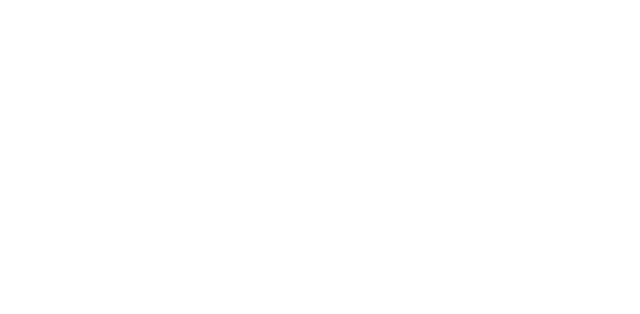
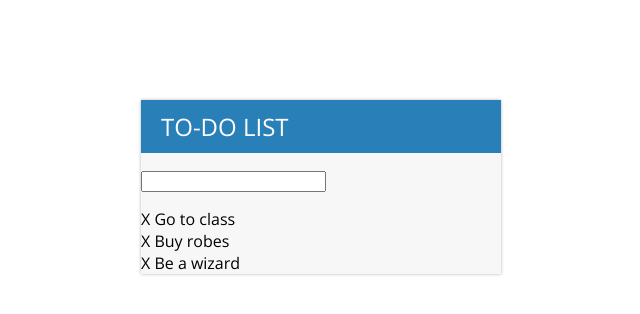
Before and after one commit to Adam-Davenport/TodoList, a plain HTML site: page index.html in a window 1280 px wide. Shown: the whole page, without its empty margins (319-959 px from the left). Drawn offline with nearby package versions, Linux system fonts and the light colour scheme.

Commit message:
Implemented all basic functionality of the todo list. Items can be added Items can be removed Items can be checked on and off of the list Minor styling has been done to the app

```diff
--- a/css/todo.css
+++ b/css/todo.css
@@ -0,0 +1,29 @@
+#container{
+	width: 360px;
+	margin: 100px auto;
+	background: #f7f7f7;
+	box-shadow: 0 0 3px rgba(0,0,0, 0.3);
+}
+
+h1{
+	background: #2980b9;
+	color: white;
+	text-transform: uppercase;
+	font-size: 24px;
+	font-weight: 400;
+	padding: 10px 20px;
+}
+
+.completed{
+	text-decoration: line-through;
+	color: grey;
+}
+
+ul{
+	list-style: none;
+	padding: 0;
+}
+
+body{
+	font-family: 'Open Sans', sans-serif;
+}
--- a/index.html
+++ b/index.html
@@ -4,9 +4,18 @@
 	<meta charset="UTF-8">
 	<title>Todo List</title>
 	<link rel="stylesheet" href="css/todo.css">
+	<link href="https://fonts.googleapis.com/css?family=Open+Sans" rel="stylesheet">
 </head>
 <body>
-
+	<div id="container">
+		<h1>To-do List</h1>
+		<input type="text" name="">
+		<ul>
+			<li><span>X</span> Go to class</li>
+			<li><span>X</span> Buy robes</li>
+			<li><span>X</span> Be a wizard</li>
+		</ul>
+	</div>
 <script src="js/lib/jquery-3.1.1.min.js"></script>
 <script src="js/todo.js"></script>
 </body>
--- a/js/todo.js
+++ b/js/todo.js
@@ -0,0 +1,23 @@
+//Check off an item from the list
+$("ul").on("click", "li", function () {
+	$(this).toggleClass('completed');
+})
+
+//Delete event handling
+$("ul").on("click", "span",function (event) {
+	event.stopPropagation();
+	$(this).parent().fadeOut(500, function () {
+		$(this).remove();
+	});
+})
+
+//Event handler for adding items to the list
+$("input[type='text'").keypress(function(event) {
+	if(event.which === 13){
+		//retrieve text from the input
+		var inputText = $(this).val();
+		//Create a new li for the ul
+		$('ul').append("<li> <span>X</span> " + inputText + "</li>");
+		$(this).val("");
+	}
+});
```
